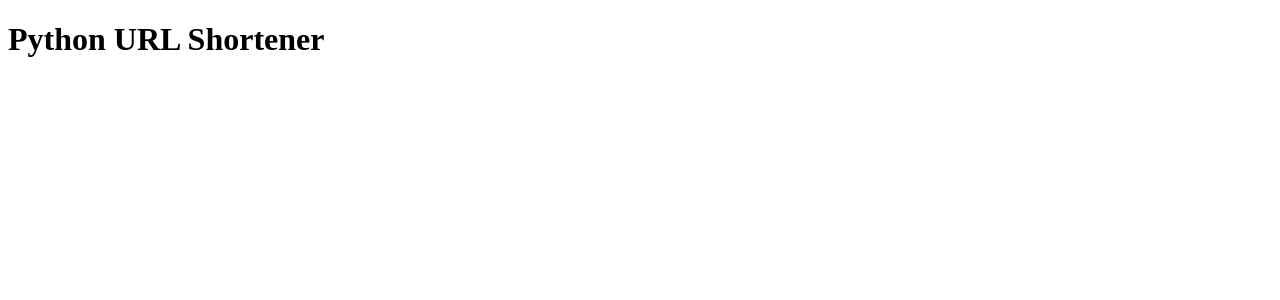
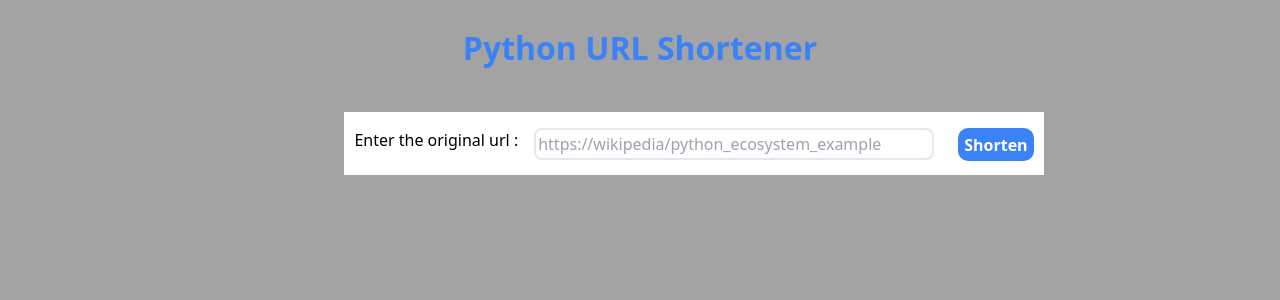
Before and after one commit to Saumya-Jha-07/URL-Shortener-Flask, a Flask app: page / in a window 1280 px wide. Shown: the top 300 px of the page. Run offline with Flask 3, Linux system fonts and the light colour scheme; data that the repository does not hold is empty; some libraries are stand-ins or nearby versions.

Commit message:
Added the basic UI

```diff
--- a/templates/index.html
+++ b/templates/index.html
@@ -4,8 +4,21 @@
     <meta charset="UTF-8">
     <meta name="viewport" content="width=device-width, initial-scale=1.0">
     <title>URL Shortener</title>
+    <script src="https://cdn.tailwindcss.com"></script>
 </head>
 <body>
-    <h1>Python URL Shortener</h1>
+    <div class="h-screen w-screen bg-neutral-400  p-6">
+        <h1 class="text-blue-500 font-semibold text-[32px] text-center">Python URL Shortener</h1>
+        <div class="bg-white mx-80 my-10  py-4 w-[700px] h-[63px] flex gap-6 justify-center align-items-center">
+            <div class="flex align-items-center justify-center gap-4">
+                <h2 class="font-medium font-sans ">Enter the original url : </h2>
+                <form  method="post" name="url" class="w-100 ">
+                    <input class="border-2 p-0.5 rounded-lg w-[400px]" type="text" name="" id="" placeholder="https://wikipedia/python_ecosystem_example">
+                </form>
+            </div>
+            <button type="submit" class="bg-blue-500 w-20px h-[33px] rounded-[10px]  px-1.5 text-white font-bold ">Shorten</button>
+        </div>
+        <div></div>
+    </div>
 </body>
 </html>
```
